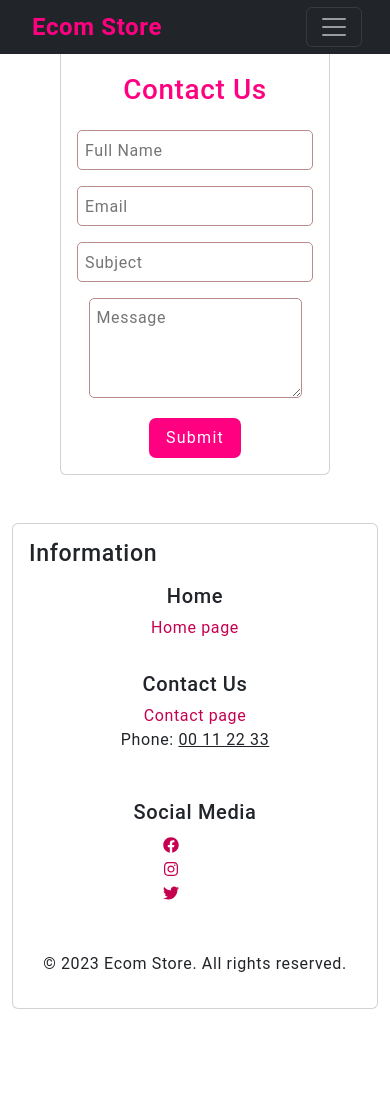
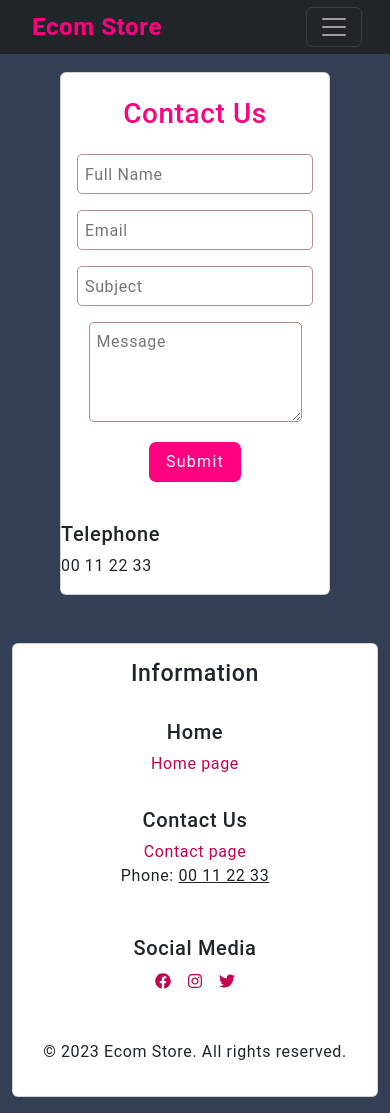
Before and after one commit to norbadboy/React-CA-Thong-23, a React (Create React App) app in the folder ecom-store/: page /contact in a window 390 px wide. Before the commit the page ends 1025 px from the top, so only its background shows below. Built offline with nearby package versions, Linux system fonts and the light colour scheme.

Commit message:
fixed responsiveness for most pages

```diff
--- a/ecom-store/public/index.html
+++ b/ecom-store/public/index.html
@@ -5,10 +5,7 @@
     <link rel="icon" href="%PUBLIC_URL%/favicon.ico" />
     <meta name="viewport" content="width=device-width, initial-scale=1" />
     <meta name="theme-color" content="#000000" />
-    <meta
-      name="description"
-      content="Web site created using create-react-app"
-    />
+    <meta name="description" content="Web site created using create-react-app" />
     <link rel="apple-touch-icon" href="%PUBLIC_URL%/logo192.png" />
     <!--
       manifest.json provides metadata used when your web app is installed on a
@@ -26,7 +23,7 @@
     -->
     <title>React App</title>
   </head>
-  <body>
+  <body class="bodyContainer">
     <noscript>You need to enable JavaScript to run this app.</noscript>
     <div id="root"></div>
     <!--
--- a/ecom-store/src/components/footer.jsx
+++ b/ecom-store/src/components/footer.jsx
@@ -11,7 +11,7 @@ function Footer() {
 
   return (
     <Card className="mt-5 mb-3 p-3">
-      <div>
+      <div className="footerTitleContainer">
         <h3>Information</h3>
       </div>
       <div className="footerRowContainer d-flex justify-content-between mt-2">
@@ -38,7 +38,8 @@ function Footer() {
         </div>
         <div className="footerCol">
           <h5 className="d-flex justify-content-end">Social Media</h5>
-          <div className="d-flex me-5 justify-content-end">
+          <div className="d-flex justify-content-center">
+            <div className="facebookIcon">
               <a
                 href="https://www.facebook.com/"
                 target="_blank"
@@ -48,7 +49,7 @@ function Footer() {
                 {facebookIcon}
               </a>
             </div>
-          <div className="d-flex me-5 justify-content-end">
+            <div className="instagramIcon">
               <a
                 href="https://www.instagram.com/"
                 target="_blank"
@@ -58,7 +59,7 @@ function Footer() {
                 {instagramIcon}
               </a>
             </div>
-          <div className="d-flex me-5 justify-content-end">
+            <div className="twitterIcon">
               <a
                 href="https://www.twitter.com/"
                 target="_blank"
@@ -67,6 +68,7 @@ function Footer() {
               >
                 {twitterIcon}
               </a>
+            </div>
           </div>
         </div>
       </div>
--- a/ecom-store/src/components/searchBar.jsx
+++ b/ecom-store/src/components/searchBar.jsx
@@ -1,4 +1,3 @@
-import { Form, InputGroup } from "react-bootstrap";
 import { useState } from "react";
 import { StyledButtonSecondary } from "../styles/StyledComponents/styledButton";
 import useAPI from "../api/apiHook";
@@ -6,6 +5,7 @@ import { API_ECOM_PATH } from "../api/constants.mjs";
 import "../styles/sass/header.scss";
 import { useSearchParams } from "react-router-dom";
 import { Dropdown } from "react-bootstrap";
+import { Form, InputGroup } from "react-bootstrap";
 
 const url = API_ECOM_PATH;
 
--- a/ecom-store/src/index.css
+++ b/ecom-store/src/index.css
@@ -13,6 +13,10 @@ a {
 
 a:hover {
   color: #c5004f;
+}
+
+.bodyContainer {
+  background-color: #323f54;
 }
 
 @media screen and (min-width: 768px) {
@@ -49,13 +53,17 @@ a:hover {
     height: 50%;
   }
 }
+.reviewsTitle {
+  color: #f2bfbf;
+}
+
 @media screen and (min-width: 768px) {
   .productPageContainer {
     display: flex;
     justify-content: space-between;
   }
   .productImage {
-    height: 500px;
+    height: 470px;
     width: 100%;
     -o-object-fit: cover;
        object-fit: cover;
@@ -92,9 +100,6 @@ a:hover {
   }
 }
 @media screen and (min-width: 768px) {
-  .checkoutPageContainer {
-    display: flex;
-  }
   .checkoutItemsContainer {
     margin-left: 50px;
   }
@@ -148,4 +153,9 @@ a:hover {
     align-items: center;
     margin-bottom: 2rem;
   }
+  .footerTitleContainer {
+    margin-bottom: 1rem;
+    display: flex;
+    justify-content: center;
+  }
 }/*# sourceMappingURL=index.css.map */
--- a/ecom-store/src/index.scss
+++ b/ecom-store/src/index.scss
@@ -1,6 +1,6 @@
 @use "./styles/sass/variables" as *;
 
-$productImageHeight: 500px;
+$productImageHeight: 470px;
 $tabletBreakpoint: 768px;
 $mobileBreakpoint: 425px;
 
@@ -21,6 +21,9 @@ a:hover {
 }
 
 //home page
+.bodyContainer {
+  background-color: map-get($colors, "tertiary-dark");
+}
 @media screen and (min-width: $tabletBreakpoint) {
   .homePageCard {
     height: 585px;
@@ -56,6 +59,9 @@ a:hover {
 }
 
 //product page
+.reviewsTitle {
+  color: map-get($colors, "secondary");
+}
 @media screen and (min-width: $tabletBreakpoint) {
   .productPageContainer {
     display: flex;
@@ -100,9 +106,6 @@ a:hover {
 
 //checkout page
 @media screen and (min-width: $tabletBreakpoint) {
-  .checkoutPageContainer {
-    display: flex;
-  }
   .checkoutItemsContainer {
     margin-left: 50px;
   }
@@ -154,4 +157,9 @@ a:hover {
     align-items: center;
     margin-bottom: 2rem;
   }
+  .footerTitleContainer {
+    margin-bottom: 1rem;
+    display: flex;
+    justify-content: center;
+  }
 }
--- a/ecom-store/src/routes/CheckoutPage/index.jsx
+++ b/ecom-store/src/routes/CheckoutPage/index.jsx
@@ -40,7 +40,7 @@ function Checkout() {
         <h1 className="d-flex justify-content-center">Checkout</h1>
       </Row>
       <Row>
-        <div className="checkoutContainer d-flex">
+        <div className="checkoutPageContainer d-flex">
           <Card className="px-5 py-4 flex-grow-1">
             {checkoutItems.map((item, index) => (
               <div
--- a/ecom-store/src/routes/ContactPage/index.jsx
+++ b/ecom-store/src/routes/ContactPage/index.jsx
@@ -8,7 +8,7 @@ import {
   StyledParagraph,
   StyledTextArea,
 } from "../../styles/StyledComponents/styledForm";
-import { Card } from "react-bootstrap";
+import { Card, Col, Row } from "react-bootstrap";
 
 const schema = yup
   .object()
@@ -42,11 +42,15 @@ function ContactPage() {
   };
 
   return (
-    <>
-      <Card className="mx-5 my-5">
+    <div xs={1} md={3} className="mt-4 pt-5">
+      <Card className="mx-5">
+        <Row>
           <h1 align="center" className="mt-4">
             Contact Us
           </h1>
+        </Row>
+        <Row>
+          <Col>
             <StyledForm onSubmit={handleSubmit(onSubmit)}>
               <div>
                 {errors.fullName && <StyledParagraph>{errors.fullName.message}</StyledParagraph>}
@@ -62,14 +66,28 @@ function ContactPage() {
               </div>
               <div>
                 {errors.body && <StyledParagraph>{errors.body.message}</StyledParagraph>}
-            <StyledTextArea as="textarea" rows={5} placeholder="Message" {...register("body")} />
+                <StyledTextArea
+                  as="textarea"
+                  rows={5}
+                  placeholder="Message"
+                  {...register("body")}
+                />
               </div>
               <StyledButton type="submit" className="mt-2">
                 Submit
               </StyledButton>
             </StyledForm>
+          </Col>
+          <Col>
+            <div>
+              <h5 className="mt-4">Telephone</h5>
+              <p>00 11 22 33</p>
+            </div>
+            <div></div>
+          </Col>
+        </Row>
       </Card>
-    </>
+    </div>
   );
 }
 
--- a/ecom-store/src/routes/ProductPage/index.jsx
+++ b/ecom-store/src/routes/ProductPage/index.jsx
@@ -28,7 +28,8 @@ function ProductPage() {
 
   return (
     <>
-      <div xs={1} md={3} className="g-4 mt-5 pt-5">
+      <div xs={1} md={3} className="g-4 mt-4 pt-5">
+        <Card className="p-4">
           <Row align="center" className="productPageContainer">
             <Col>
               <img className="productImage" src={product.imageUrl} alt={product.title} />
@@ -48,8 +49,9 @@ function ProductPage() {
               </Card>
             </Col>
           </Row>
-        <Row className="mt-5">
-          <h3>Reviews</h3>
+        </Card>
+        <Row>
+          <h3 className="reviewsTitle mt-5">Reviews</h3>
           <div>
             {reviews?.map((review) => (
               <CommentCard review={review} key={review.id} />
--- a/ecom-store/src/styles/sass/_variables.scss
+++ b/ecom-store/src/styles/sass/_variables.scss
@@ -7,7 +7,7 @@ $colors: (
   "secondary-dark": #b98b8b,
   "tertiary": #7286a0,
   "tertiary-light": #a5b3c9,
-  "tertiary-dark": #4d5a6f,
+  "tertiary-dark": #323f54,
   "success": #36b37e,
   "success-light": #79f2c0,
   "success-dark": #00875a,
--- a/ecom-store/src/styles/sass/header.css
+++ b/ecom-store/src/styles/sass/header.css
@@ -32,8 +32,8 @@
 
 .searchInputGroup {
   border-radius: 10px;
-  border-color: #4d5a6f;
-  color: #4d5a6f;
+  border-color: #323f54;
+  color: #323f54;
 }
 
 .dropdown {
@@ -45,7 +45,7 @@
   border-left: 0.3px solid;
   border-right: 0.3px solid;
   border-radius: 5px;
-  border-color: #4d5a6f;
+  border-color: #323f54;
   cursor: pointer;
 }
 
```
Also changed, not shown: 1 other file (tests, documents, lock files or other folders). Lines whose indentation alone changed are shown as unchanged.
